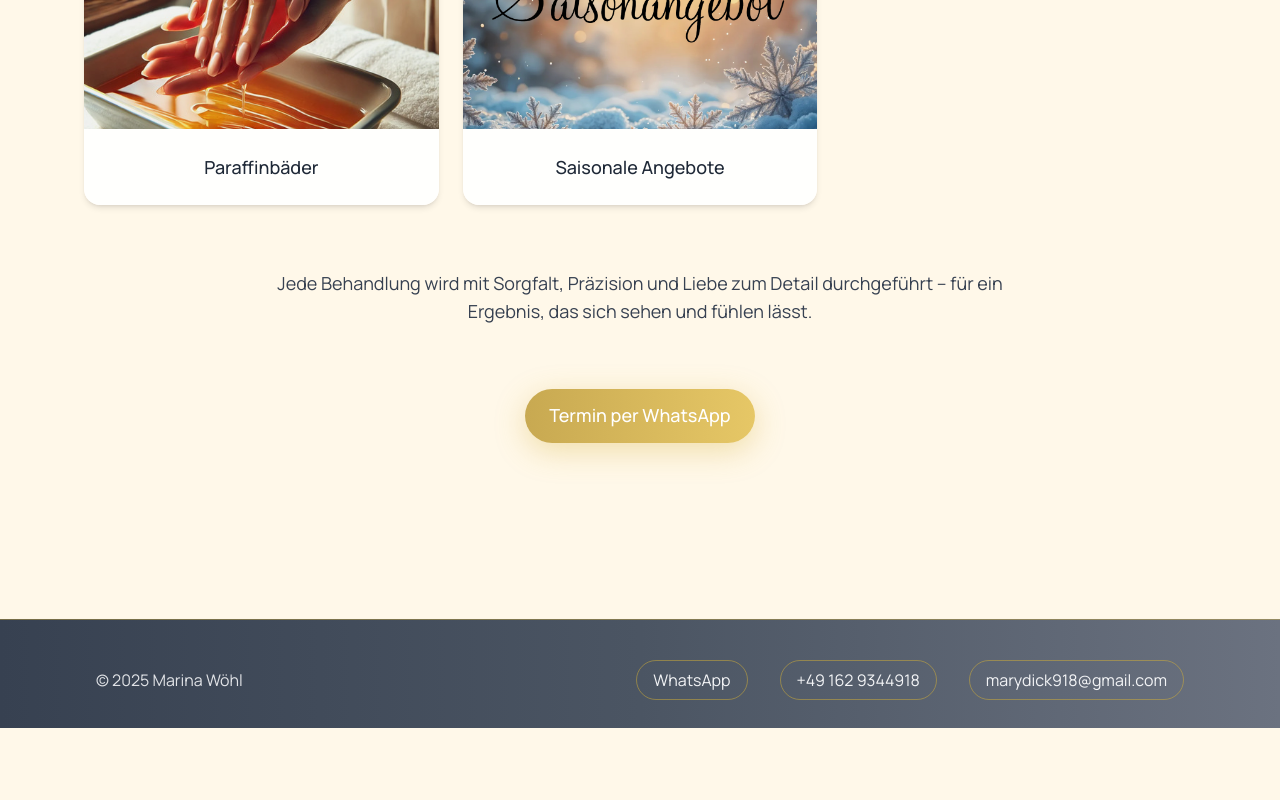
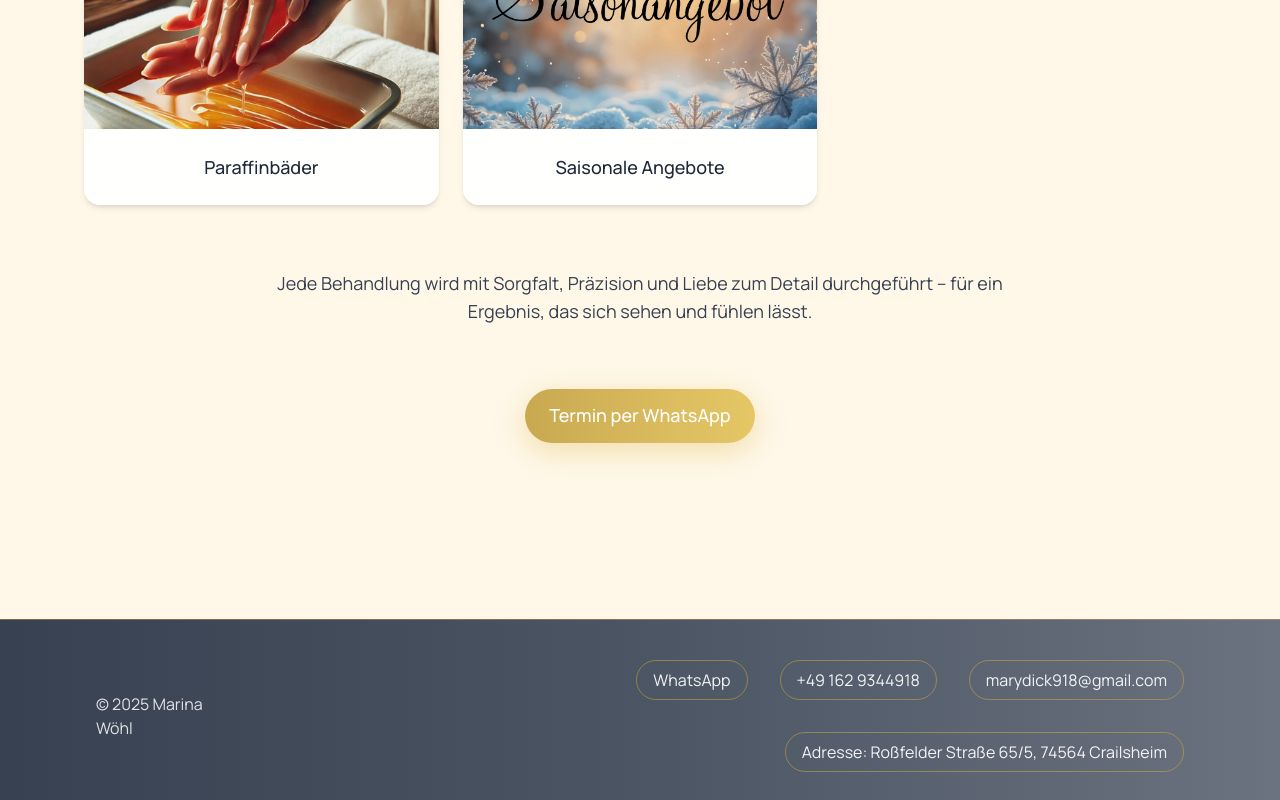
Before and after one commit to KristinaR-design/MarinaSalon, a Next.js app: page / in a window 1280 px wide. Shown: the part 1481-2281 px from the top of the page. Before the commit the page ends 2209 px from the top, so only its background shows below. Built offline with nearby package versions, Linux system fonts and the light colour scheme; a web font is replaced by a local one.

Commit message:
feat: add address information to Footer component

```diff
--- a/src/app/components/Footer.tsx
+++ b/src/app/components/Footer.tsx
@@ -69,6 +69,21 @@ export default function Footer() {
                                 marydick918@gmail.com
                             </a>
                         </li>
+
+                        <li>
+                            <a
+
+                                className="inline-flex items-center justify-center
+                           min-h-[40px] px-3 sm:px-4
+                           rounded-full border border-gold/50
+                           text-[13px] sm:text-sm md:text-base
+                           hover:text-gold hover:border-gold
+                           focus:outline-none focus-visible:ring-2 focus-visible:ring-gold/60
+                           transition-colors break-all"
+                            >
+                                Adresse: Roßfelder Straße 65/5, 74564 Crailsheim
+                            </a>
+                        </li>
                     </ul>
                 </nav>
             </div>
--- a/src/app/components/Header.tsx
+++ b/src/app/components/Header.tsx
@@ -23,6 +23,8 @@ export default function Header() {
                         Marina Wöhl
                     </span>
                 </Link>
+
+
 
                 {/* Desktop nav */}
                 <nav className="hidden md:flex items-center gap-7 text-base">
```
